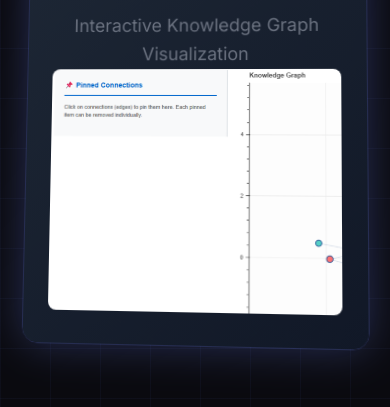
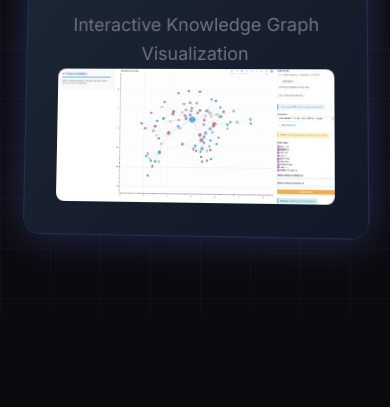
Before and after one commit to N0NsTr3s/SearchANDGraph, a plain HTML site: page docs/index.html in a window 390 px wide. Shown: the part 952-1359 px from the top of the page. Drawn offline with Linux system fonts and the light colour scheme.

Commit message:
Made graph example image responsive

```diff
--- a/docs/index.html
+++ b/docs/index.html
@@ -210,6 +210,14 @@
             color: #4b5563;
             font-size: 0.875rem;
             margin-top: 0.5rem;
+        }
+        .mockup-placeholder img {
+            width: 100%;
+            height: auto;
+            max-width: 100%;
+            border-radius: 0.5rem;
+            display: block;
+            object-fit: cover;
         }
 
         /* Why Section */
@@ -533,9 +541,7 @@
                                 <path stroke-linecap="round" stroke-linejoin="round" stroke-width="1.5" d="M9 20l-5.447-2.724A1 1 0 013 16.382V5.618a1 1 0 011.447-.894L9 7m0 13l6-3m-6 3V7m6 10l4.553 2.276A1 1 0 0021 18.382V7.618a1 1 0 00-.553-.894L15 4m0 13V4m0 0L9 7"></path>
                             </svg>
                             <p>Interactive Knowledge Graph Visualization</p>
-                            <object data="./Graph_example.png" type="text/html" style="width:105%;height:100%;min-height:240px;border:0;border-radius:0.5rem;overflow:hidden;display:block;">
-                                <img src="https://raw.githubusercontent.com/N0NsTr3s/SearchANDGraph/main/docs/Graph_example.png" alt="Graph example" style="width:100%;height:auto;display:block;">
-                            </object>
+                            <img src="./Graph_example.png" alt="Graph example" class="graph-example" />
                         </div>
                     </div>
                 </div>
```
